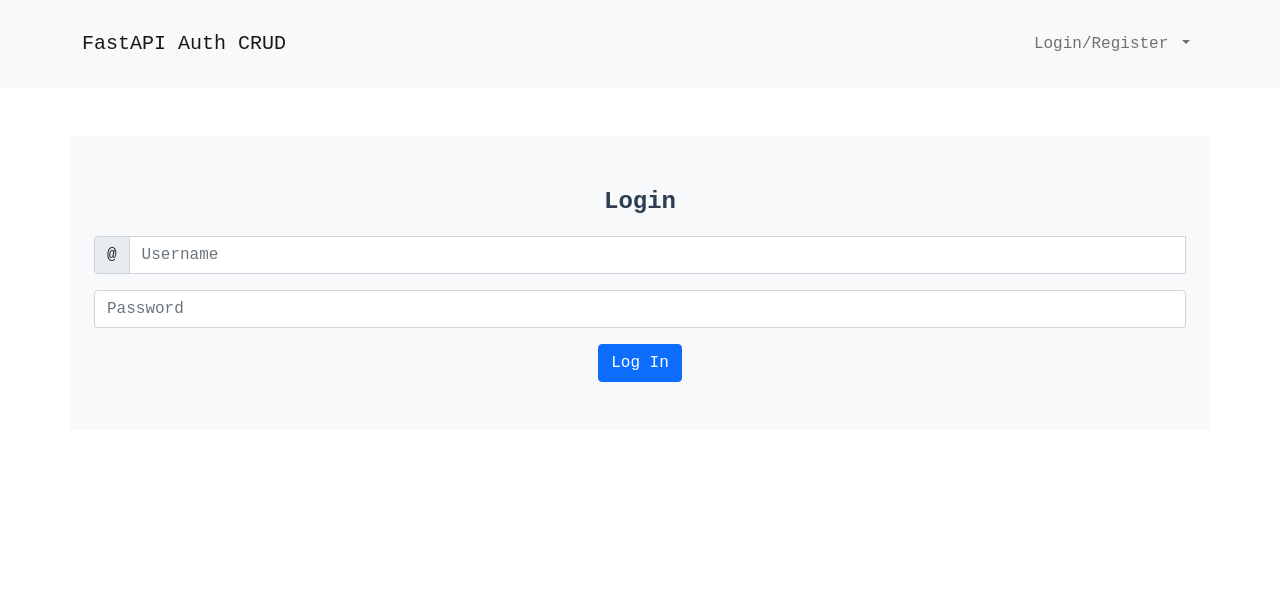
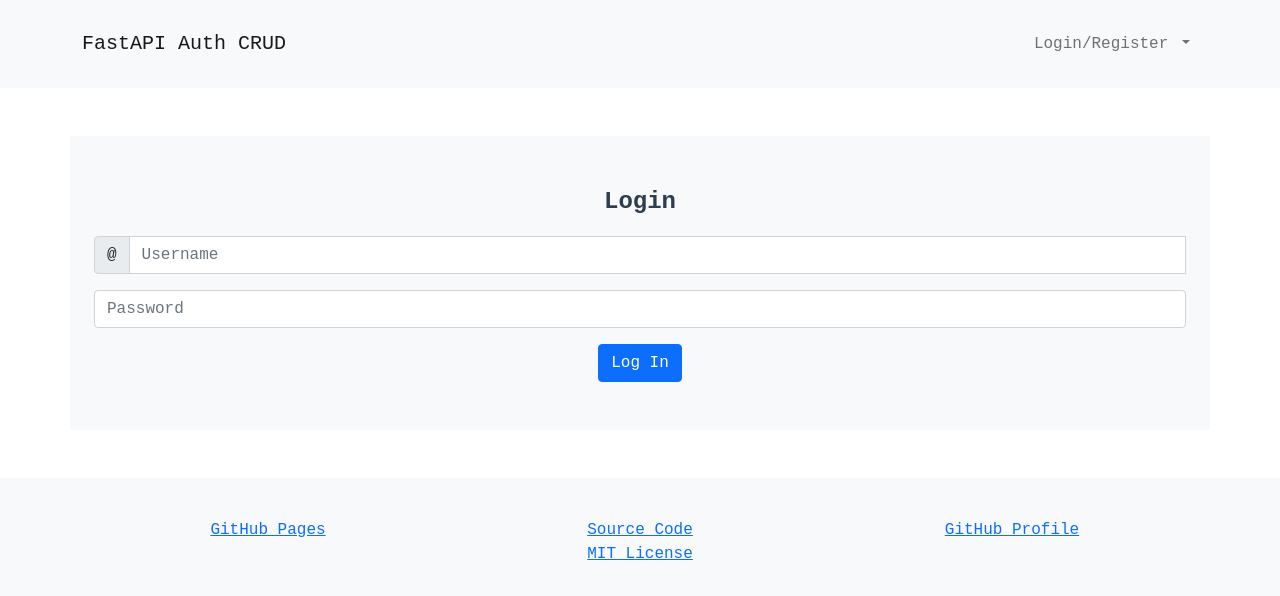
Before and after one commit to RNubla/FastAPI-Auth-CRUD, a Vue app in the folder frontend/: page /login in a window 1280 px wide. Shown: the top 596 px of the page. Built offline with nearby package versions, Linux system fonts and the light colour scheme.

Commit message:
Footer  Component import
Imported Footer component issue#9

```diff
--- a/frontend/src/App.vue
+++ b/frontend/src/App.vue
@@ -1,17 +1,20 @@
 <template>
-  <div>
+  <div class="mb-5">
     <header-nav class="w-100" />
     <router-view />
   </div>
+  <v-footer />
 </template>
 
 <script>
 import HeaderNav from "./components/HeaderNav/HeaderNav";
 import { computed } from "vue";
 import { useStore } from "vuex";
+import VFooter from "./components/Footer/V-Footer.vue";
 export default {
   components: {
     HeaderNav,
+    VFooter,
   },
   setup() {
     const store = useStore();
```
